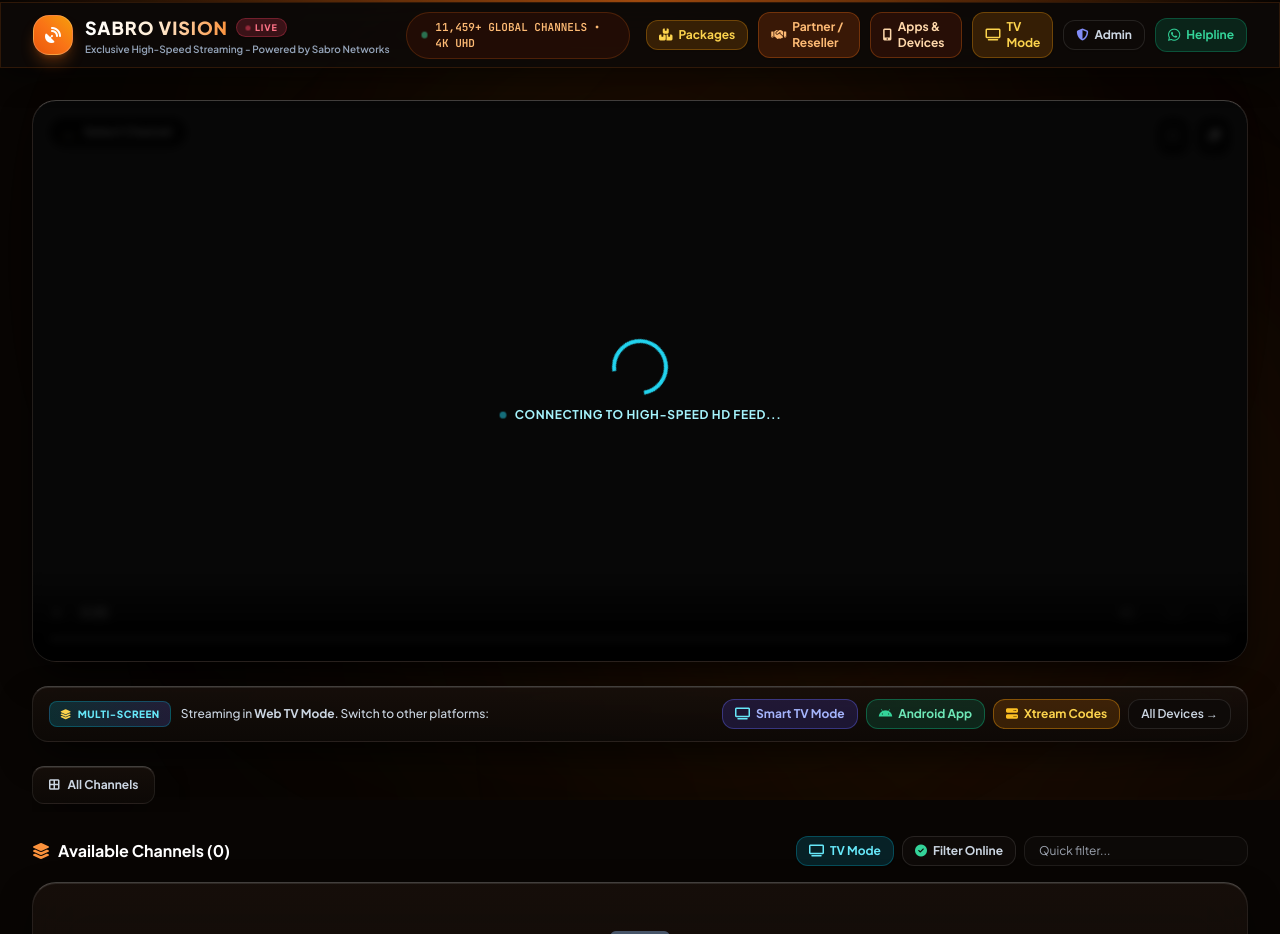
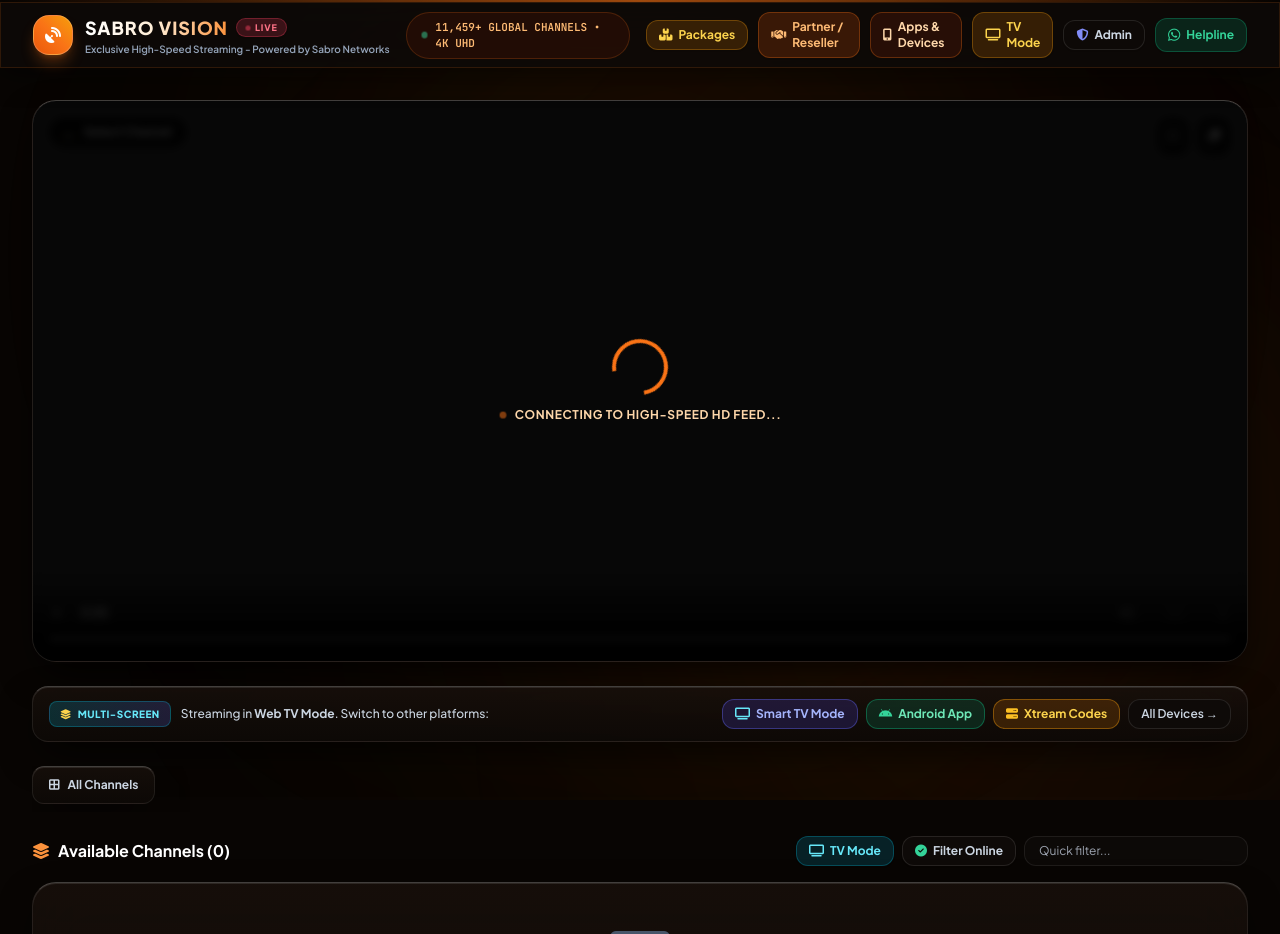
Before and after one commit to sabroservices/Sabro-Vision, a Flask app: template templates/player.html in a window 1280 px wide. Shown: the top 934 px of the page. Run offline with Flask 3, Linux system fonts and the light colour scheme; the template is opened without the code that fills it, so the values that code supplies are empty; data comes from the database, SQL or seed files in the repository; some libraries are stand-ins or nearby versions.

Commit message:
Auto-sync SABRO VISION (2026-11-14 01:54:48)

```diff
--- a/templates/player.html
+++ b/templates/player.html
@@ -8,7 +8,7 @@
 <div class="space-y-6">
 
     <!-- 1. CINEMA VIDEO PLAYER SECTION -->
-    <div class="cinema-glass-card rounded-3xl overflow-hidden shadow-2xl border border-cyan-500/30 shadow-[0_0_50px_rgba(6,182,212,0.16)] bg-black relative">
+    <div class="cinema-glass-card rounded-3xl overflow-hidden shadow-2xl border border-orange-500/30 shadow-[0_0_50px_rgba(255,107,0,0.2)] bg-black relative">
         <div class="relative aspect-video w-full max-h-[70vh] mx-auto flex items-center justify-center bg-black group" id="playerContainer">
 
             <!-- Native HTML5 Video element -->
@@ -16,9 +16,9 @@
 
             <!-- Loading Spinner Overlay -->
             <div id="playerLoading" class="absolute inset-0 bg-black/85 backdrop-blur-sm flex flex-col items-center justify-center gap-3 z-20 pointer-events-none">
-                <div class="w-14 h-14 border-4 border-cyan-400 border-t-transparent rounded-full animate-spin"></div>
-                <span class="text-xs font-bold tracking-wider text-cyan-200 uppercase flex items-center gap-2">
-                    <span class="w-2 h-2 rounded-full bg-cyan-400 live-pulse"></span>
+                <div class="w-14 h-14 border-4 border-orange-500 border-t-transparent rounded-full animate-spin"></div>
+                <span class="text-xs font-bold tracking-wider text-orange-200 uppercase flex items-center gap-2">
+                    <span class="w-2 h-2 rounded-full bg-orange-500 live-pulse"></span>
                     <span>Connecting to High-Speed HD Feed...</span>
                 </span>
             </div>
```
